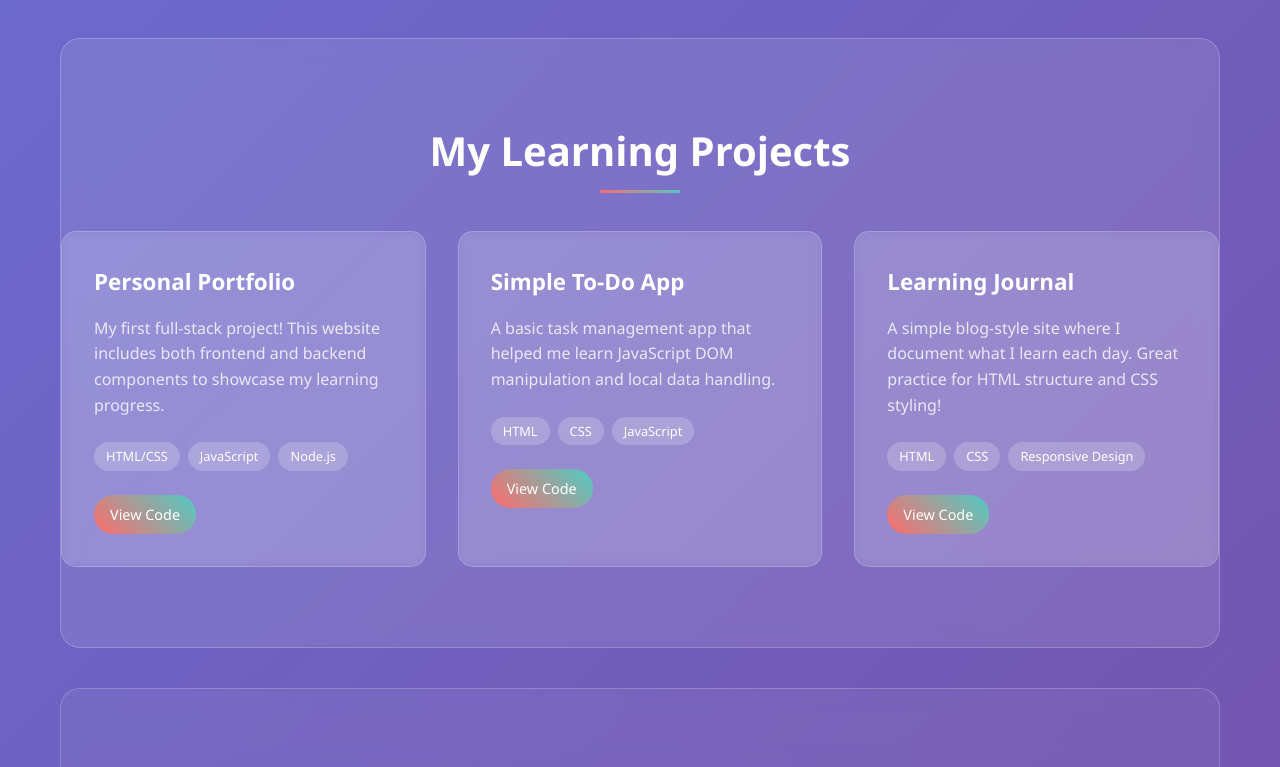
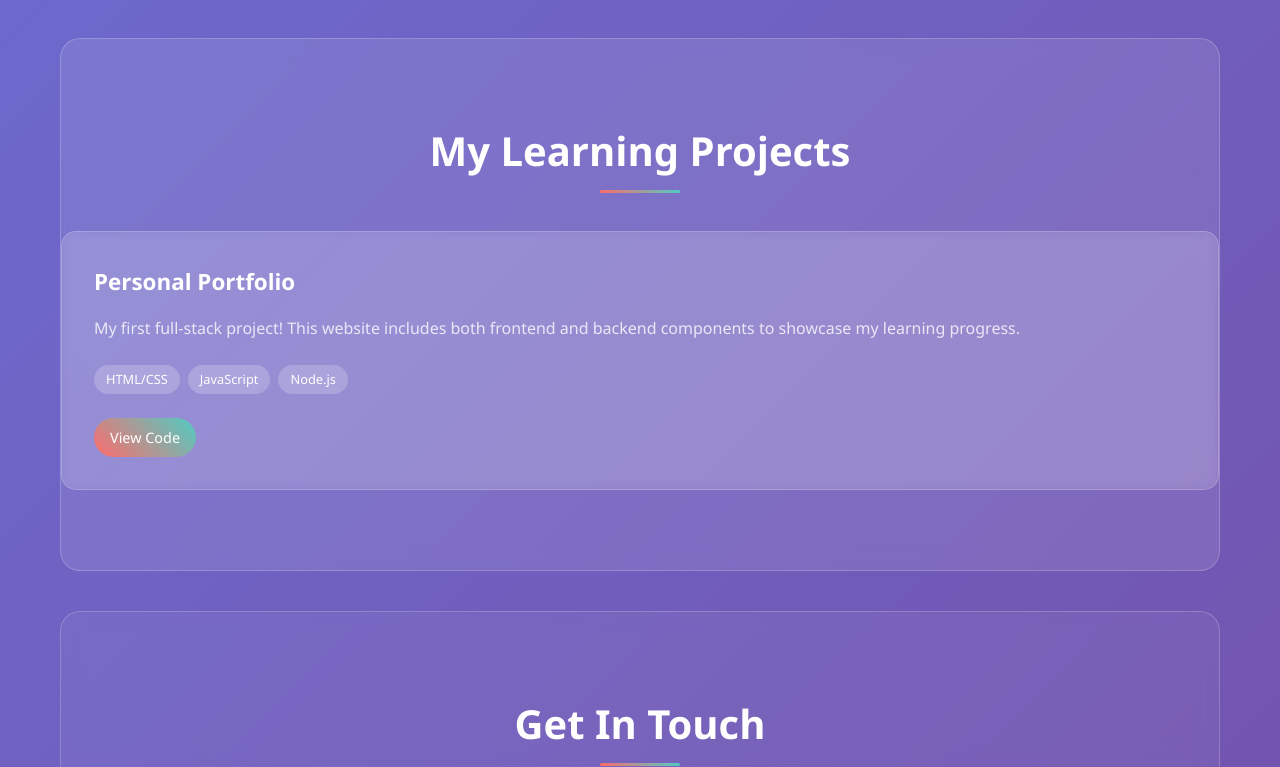
Before and after one commit to Chica999/Chica999.github.io, a plain HTML site: page index.html in a window 1280 px wide. Shown: the part 2146-2913 px from the top of the page. Drawn offline with Linux system fonts and the light colour scheme.

Commit message:
Update index.html

```diff
--- a/index.html
+++ b/index.html
@@ -606,16 +606,16 @@
                     <div class="progress-item">
                         <span style="width: 100px;">JavaScript</span>
                         <div class="progress-bar">
-                            <div class="progress-fill" style="width: 60%"></div>
+                            <div class="progress-fill" style="width: 20%"></div>
                         </div>
-                        <span>60%</span>
+                        <span>20%</span>
                     </div>
                     <div class="progress-item">
                         <span style="width: 100px;">Node.js</span>
                         <div class="progress-bar">
-                            <div class="progress-fill" style="width: 40%"></div>
+                            <div class="progress-fill" style="width: 20%"></div>
                         </div>
-                        <span>40%</span>
+                        <span>20%</span>
                     </div>
                     <div class="progress-item">
                         <span style="width: 100px;">Git/GitHub</span>
@@ -672,31 +672,6 @@
                             <a href="https://github.com/Chica999" class="project-link">View Code</a>
                         </div>
                     </div>
-                    <div class="project-card">
-                        <h3>Simple To-Do App</h3>
-                        <p>A basic task management app that helped me learn JavaScript DOM manipulation and local data handling.</p>
-                        <div class="project-tech">
-                            <span class="tech-tag">HTML</span>
-                            <span class="tech-tag">CSS</span>
-                            <span class="tech-tag">JavaScript</span>
-                        </div>
-                        <div class="project-links">
-                            <a href="https://github.com/Chica999" class="project-link">View Code</a>
-                        </div>
-                    </div>
-                    <div class="project-card">
-                        <h3>Learning Journal</h3>
-                        <p>A simple blog-style site where I document what I learn each day. Great practice for HTML structure and CSS styling!</p>
-                        <div class="project-tech">
-                            <span class="tech-tag">HTML</span>
-                            <span class="tech-tag">CSS</span>
-                            <span class="tech-tag">Responsive Design</span>
-                        </div>
-                        <div class="project-links">
-                            <a href="https://github.com/Chica999" class="project-link">View Code</a>
-                        </div>
-                    </div>
-                </div>
             </section>
 
             <section id="contact" class="section">
```
